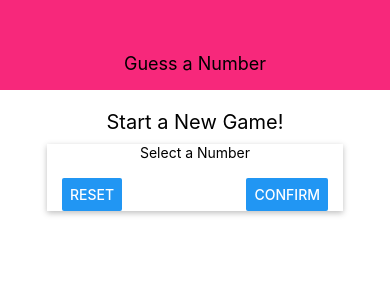
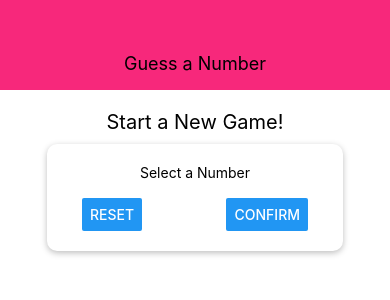
Before and after one commit to ThangLeQuoc/rn-second-app, a React Native app: screen / in a window 390 px wide. Shown: the top 300 px of the page. Built offline with nearby package versions, Linux system fonts and the light colour scheme.

Commit message:
Refine Styling 4:15

```diff
--- a/screens/StartGameScreen.js
+++ b/screens/StartGameScreen.js
@@ -35,7 +35,10 @@ const styles = StyleSheet.create({
     shadowOffset: { width: 0, height: 2},
     shadowRadius: 6,
     shadowOpacity: 0.26,
-    backgroundColor: 'white'
+    elevation: 5,
+    backgroundColor: 'white',
+    padding: 20,
+    borderRadius: 10
   },
   buttonContainer: {
     flexDirection: 'row',
```
